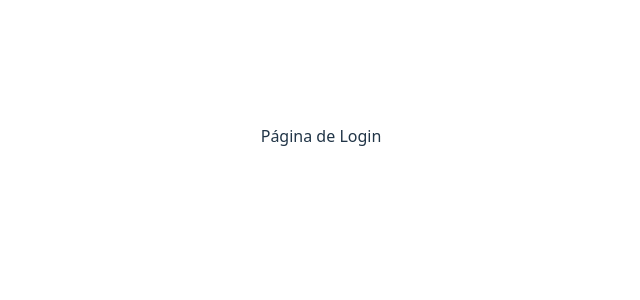
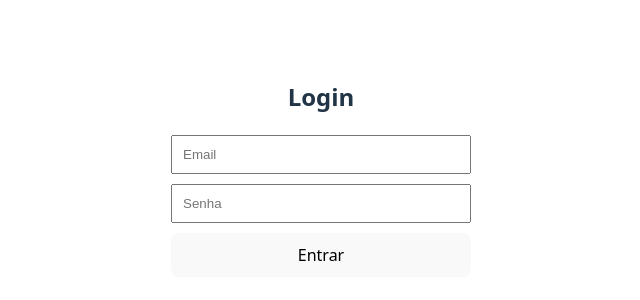
Before and after one commit to Guilherme-jpg-max/Teste-frontend-RT, a React (Vite) app: page /login in a window 1280 px wide. Shown: the part 264-564 px from the top of the page, without its empty margins (319-959 px from the left). Built offline with nearby package versions, Linux system fonts and the light colour scheme.

Commit message:
implementação do contexto de autenticação e página de login

```diff
--- /dev/null
+++ b/src/contexts/AuthContext.tsx
@@ -0,0 +1,73 @@
+import { createContext, useState, useContext, useEffect } from "react";
+import type { ReactNode } from "react";
+import { useNavigate } from "react-router-dom";
+import api from "../services/api";
+
+interface Credentials {
+  email: string;
+  senha: string;
+}
+
+interface AuthContextType {
+  isAuthenticated: boolean;
+  token: string | null;
+  signIn: (credentials: Credentials) => Promise<void>;
+}
+
+interface AuthProviderProps {
+  children: ReactNode;
+}
+
+const AuthContext = createContext<AuthContextType | undefined>(undefined);
+
+export function AuthProvider({ children }: AuthProviderProps) {
+  const [token, setToken] = useState<string | null>(null);
+  const navigate = useNavigate();
+
+  useEffect(() => {
+    const storedToken = localStorage.getItem("@App:token");
+    if (storedToken) {
+      setToken(storedToken);
+      api.defaults.headers.common["Authorization"] = `Bearer ${storedToken}`;
+    }
+  }, []);
+
+  const signIn = async ({ email, senha }: Credentials) => {
+    try {
+      const response = await api.put("/Auth/login", {
+        email,
+        senha,
+      });
+
+      const receivedToken = response.headers.authorization;
+
+      if (receivedToken) {
+        const jwtToken = receivedToken.replace("Bearer ", "");
+        setToken(jwtToken);
+        api.defaults.headers.common["Authorization"] = `Bearer ${jwtToken}`;
+        localStorage.setItem("@App:token", jwtToken);
+        navigate("/chamados");
+      }
+    } catch (error) {
+      console.error("Falha na autenticação", error);
+      alert("Email ou senha incorretos!");
+    }
+  };
+
+  const value = {
+    isAuthenticated: !!token,
+    token,
+    signIn,
+  };
+
+  return <AuthContext.Provider value={value}>{children}</AuthContext.Provider>;
+}
+
+// eslint-disable-next-line react-refresh/only-export-components
+export function useAuth() {
+  const context = useContext(AuthContext);
+  if (context === undefined) {
+    throw new Error("useAuth deve ser usado dentro de um AuthProvider");
+  }
+  return context;
+}
--- a/src/main.tsx
+++ b/src/main.tsx
@@ -3,11 +3,14 @@ import ReactDOM from "react-dom/client";
 import App from "./App.tsx";
 import "./index.css";
 import { BrowserRouter } from "react-router-dom";
+import { AuthProvider } from "./contexts/AuthContext.tsx";
 
 ReactDOM.createRoot(document.getElementById("root")!).render(
   <React.StrictMode>
     <BrowserRouter>
-      <App />
+      <AuthProvider>
+        <App />
+      </AuthProvider>
     </BrowserRouter>
   </React.StrictMode>
 );
--- a/src/pages/Login.tsx
+++ b/src/pages/Login.tsx
@@ -1,3 +1,74 @@
+import { useState } from "react";
+import type { FormEvent } from "react";
+import { useAuth } from "../contexts/AuthContext";
+
 export function LoginPage() {
-  return <div>Página de Login</div>;
+  const { signIn } = useAuth();
+
+  const [email, setEmail] = useState("");
+  const [senha, setSenha] = useState("");
+  const [isLoading, setIsLoading] = useState(false);
+
+  async function handleSubmit(event: FormEvent) {
+    event.preventDefault();
+
+    if (!email || !senha) {
+      alert("Por favor, preencha todos os campos.");
+      return;
+    }
+
+    setIsLoading(true);
+    try {
+      await signIn({ email, senha });
+    } catch (error) {
+      console.error("Erro no submit do login", error);
+    } finally {
+      setIsLoading(false);
+    }
+  }
+
+  return (
+    <div
+      style={{
+        display: "flex",
+        flexDirection: "column",
+        alignItems: "center",
+        justifyContent: "center",
+        height: "100vh",
+      }}
+    >
+      <h2>Login</h2>
+      <form
+        onSubmit={handleSubmit}
+        style={{
+          display: "flex",
+          flexDirection: "column",
+          gap: "10px",
+          width: "300px",
+        }}
+      >
+        <input
+          type="email"
+          placeholder="Email"
+          value={email}
+          onChange={(e) => setEmail(e.target.value)}
+          style={{ padding: "10px" }}
+        />
+        <input
+          type="password"
+          placeholder="Senha"
+          value={senha}
+          onChange={(e) => setSenha(e.target.value)}
+          style={{ padding: "10px" }}
+        />
+        <button
+          type="submit"
+          disabled={isLoading}
+          style={{ padding: "10px", cursor: "pointer" }}
+        >
+          {isLoading ? "Entrando..." : "Entrar"}
+        </button>
+      </form>
+    </div>
+  );
 }
```
